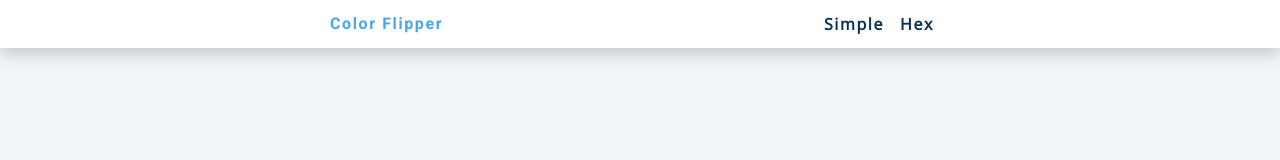
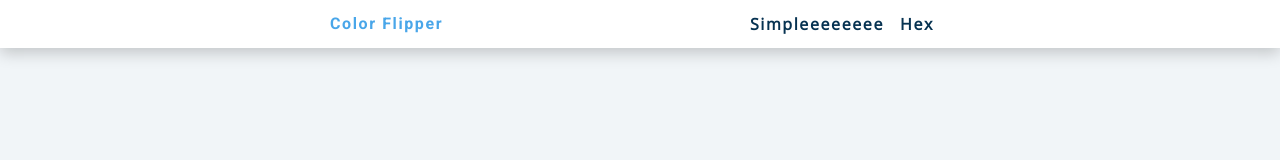
Before and after one commit to pabletox/colorFlipper, a plain HTML site: page index.html in a window 1280 px wide. Shown: the top 160 px of the page. Drawn offline with nearby package versions, Linux system fonts and the light colour scheme.

Commit message:
Actualizando proyecto

```diff
--- a/index.html
+++ b/index.html
@@ -13,7 +13,7 @@
             <h4>color flipper</h4>
             <ul class="nav-links">
                 <li>
-                    <a href="index.html">simple</a>
+                    <a href="index.html">simpleeeeeeee</a>
                 </li>
                 <li>
                     <a href="hex.html">hex</a>
```
Also changed, not shown: css/style.css (line endings or trailing spaces), hex.html (line endings or trailing spaces), js/hex.js (line endings or trailing spaces), js/script.js (line endings or trailing spaces).
